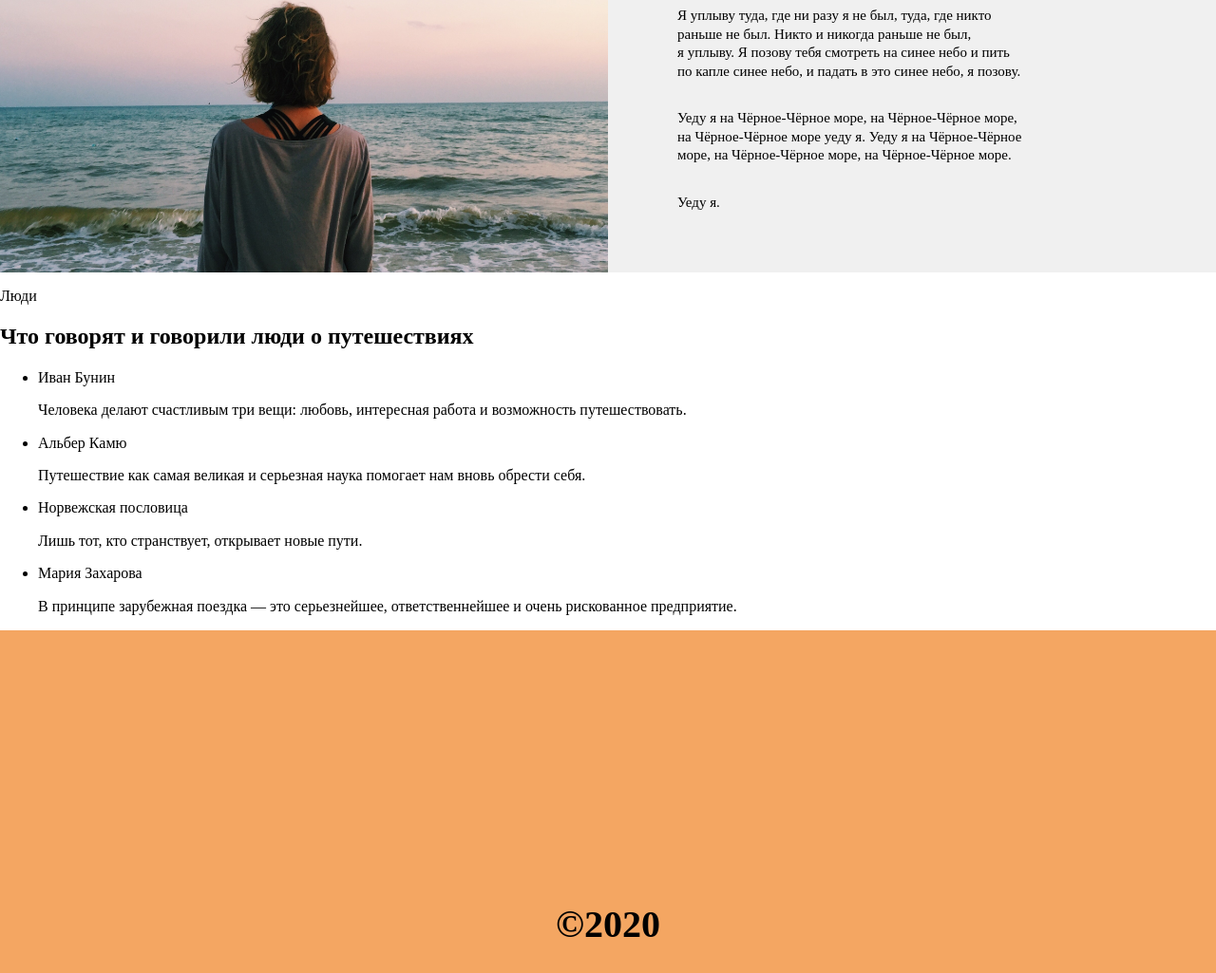
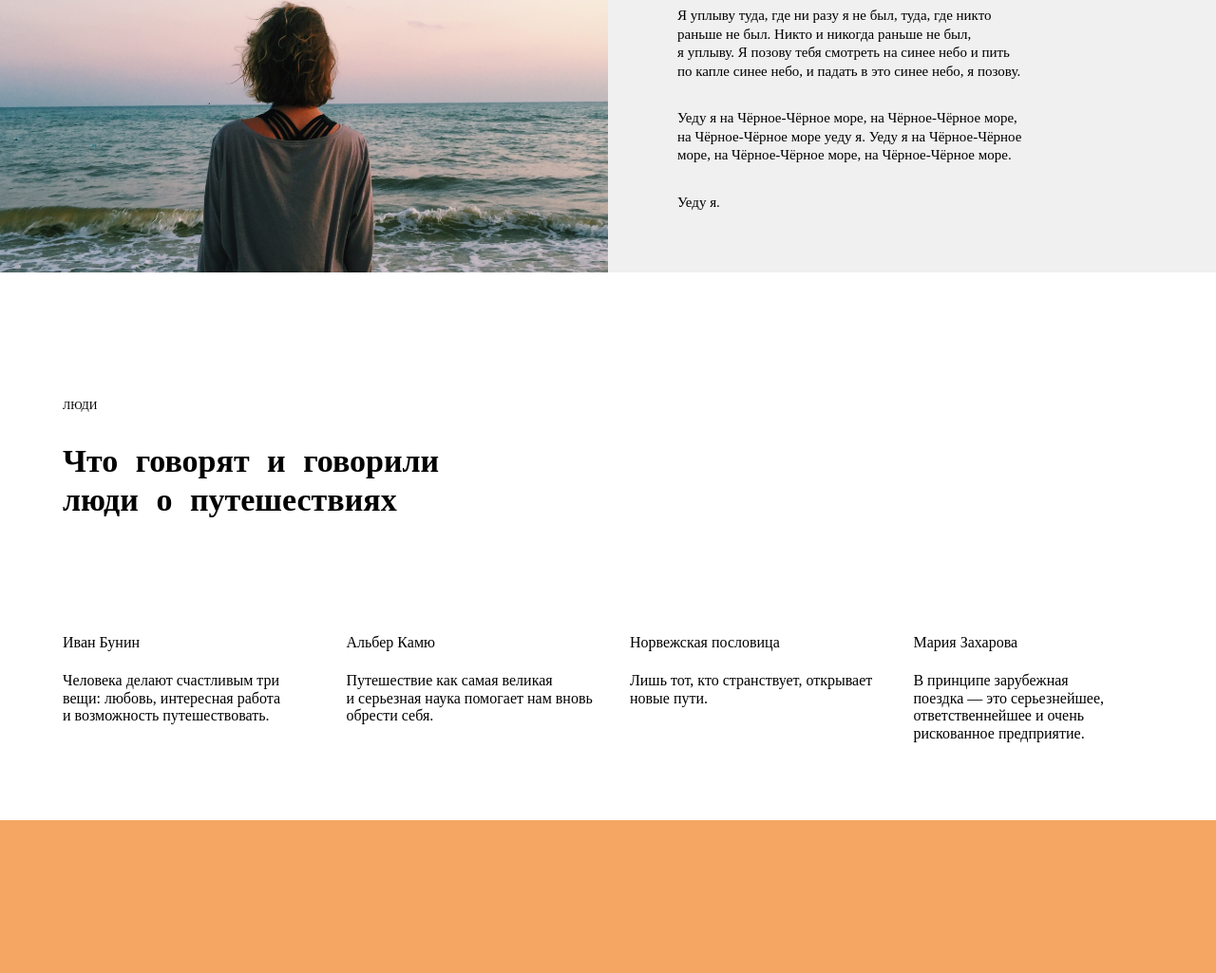
Before and after one commit to Aksenov-m/kuda-ya-poedu, a plain HTML site: page index.HTML in a window 1280 px wide. Shown: the part 1928-2953 px from the top of the page at 95% size. Drawn offline with Linux system fonts and the light colour scheme; a web font is replaced by a local one.

Commit message:
4ый блок

```diff
--- /dev/null
+++ b/blocks/reality/__subtitle/reality__subtitle.css
@@ -0,0 +1,6 @@
+.reality__subtitle {
+  text-transform: uppercase;
+  margin-top: 68px;
+  margin-bottom: 30px;
+  font-size: 12px;
+}
--- /dev/null
+++ b/blocks/reality/__table-item/reality__table-item.css
@@ -0,0 +1,3 @@
+.reality__table-item {
+
+}
--- /dev/null
+++ b/blocks/reality/__table-span-accent/reality__table-span-accent.css
@@ -0,0 +1,3 @@
+.reality__table-span-accent.css {
+
+}
--- /dev/null
+++ b/blocks/reality/__table-text/reality__table-text.css
@@ -0,0 +1,4 @@
+.reality__table-text {
+  margin-top: 22px;
+  padding-right: 38px;
+}
--- /dev/null
+++ b/blocks/reality/__table/reality__table.css
@@ -0,0 +1,13 @@
+.reality__table {
+  display: grid;
+  grid-template-columns: 26% 26% 26% 21%;
+  list-style: none;
+  margin: 0;
+  padding: 0;
+}
+
+@media screen and (max-width: 768px) {
+  .reality__table {
+    grid-template-columns: repeat(auto-fit, minmax(264px, max-content));;
+   }
+}
--- /dev/null
+++ b/blocks/reality/__title/reality__title.css
@@ -0,0 +1,8 @@
+.reality__title {
+  font-size: 34px;
+  line-height: 122%;
+  max-width: 490px;
+  padding-bottom: 92px;
+  word-spacing: 10px;
+  box-sizing: border-box;
+}
--- /dev/null
+++ b/blocks/reality/reality.css
@@ -0,0 +1,4 @@
+.reality {
+  padding: 66px;
+  box-sizing: border-box;
+}
--- a/index.HTML
+++ b/index.HTML
@@ -102,22 +102,22 @@
         <section class="reality">
           <p class="reality__subtitle">Люди</p>
           <h2 class="reality__title">Что говорят и говорили люди о путешествиях</h2>
-          <ul class="table__cell">
-            <li>
-              <span class="table__span-accent">Иван Бунин</span>
-              <p class="table__text">Человека делают счастливым три вещи: любовь, интересная работа и&nbsp;возможность путешествовать.</p>
+          <ul class="reality__table">
+            <li class="reality__table-item">
+              <span class="realiry__table-span-accent">Иван Бунин</span>
+              <p class="reality__table-text">Человека делают счастливым три вещи: любовь, интересная работа и&nbsp;возможность путешествовать.</p>
             </li>
-            <li>
-              <span class="table__span-accent">Альбер Камю</span>
-              <p class="table__text">Путешествие как самая великая и&nbsp;серьезная наука помогает нам вновь обрести себя.</p>
+            <li class="reality__table-item">
+              <span class="realiry__table-span-accent">Альбер Камю</span>
+              <p class="reality__table-text">Путешествие как самая великая и&nbsp;серьезная наука помогает нам вновь обрести себя.</p>
             </li>
-            <li>
-              <span class="table__span-accent">Норвежская пословица</span>
-              <p class="table__text">Лишь тот, кто странствует, открывает новые пути.</p>
+            <li class="reality__table-item">
+              <span class="realiry__table-span-accent">Норвежская пословица</span>
+              <p class="reality__table-text">Лишь тот, кто странствует, открывает новые пути.</p>
             </li>
-            <li>
-              <span class="table__span-accent">Мария Захарова</span>
-              <p class="table__text">В&nbsp;принципе зарубежная поездка&nbsp;&mdash; это серьезнейшее, ответственнейшее и&nbsp;очень рискованное предприятие.</p>
+            <li class="reality__table-item">
+              <span class="realiry__table-span-accent">Мария Захарова</span>
+              <p class="reality__table-text">В&nbsp;принципе зарубежная поездка&nbsp;&mdash; это серьезнейшее, ответственнейшее и&nbsp;очень рискованное предприятие.</p>
             </li>
           </ul>
         </section>
--- a/pages/index.css
+++ b/pages/index.css
@@ -19,5 +19,14 @@
 @import url(../blocks/paragraphs/paragraphs.css);
 @import url(../blocks/content/__paragraph/content__paragraph.css);
 
+@import url(../blocks/reality/reality.css);
+@import url(../blocks/reality/__subtitle/reality__subtitle.css);
+@import url(../blocks/reality/__title/reality__title.css);
+@import url(../blocks/reality/__table/reality__table.css);
+@import url(../blocks/reality/__table-item/reality__table-item.css);
+@import url(../blocks/reality/__table-span-accent/reality__table-span-accent.css);
+@import url(../blocks/reality/__table-text/reality__table-text.css);
+
+
 @import url(../blocks/footer/footer.css);
 @import url(../blocks/footer/__copyright/footer__copyright.css);
```
